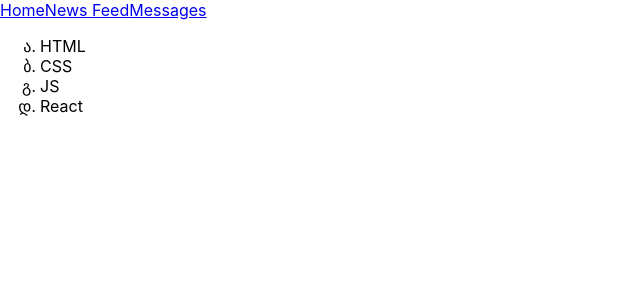
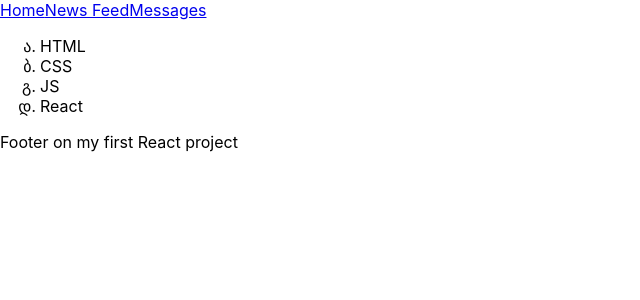
Before and after one commit to TimofeyMelikhov/first-project-on-react, a React (Create React App) app: page / in a window 1280 px wide. Shown: the top 300 px of the page, without its empty margins (0-640 px from the left). Built offline with nearby package versions, Linux system fonts and the light colour scheme.

Commit message:
added footer component

```diff
--- a/src/App.js
+++ b/src/App.js
@@ -1,4 +1,5 @@
 import './App.css';
+import Footer from './Footer';
 import Header from './Header';
 import Technologies from './Technologies'
 
@@ -7,6 +8,7 @@ function App() {
     <div className="App">
       <Header />
       <Technologies />
+      <Footer />
     </div>
   );
 }
--- /dev/null
+++ b/src/Footer.js
@@ -0,0 +1,8 @@
+const Footer = () => {
+  return (
+    <div>
+      Footer on my first React project
+    </div>
+  )
+}
+export default Footer;
```
